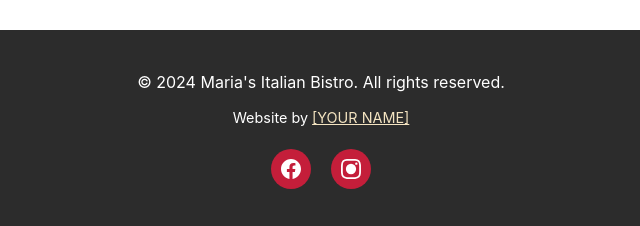
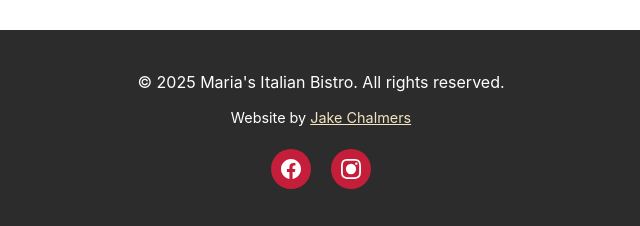
Before and after one commit to JakobCoding/portfolio-website, a plain HTML site: page marias-italian-bistro.html in a window 1280 px wide. Shown: the part 4467-4693 px from the top of the page, 319-959 px from the left. Drawn offline with Linux system fonts and the light colour scheme.

Commit message:
Updated HTML

```diff
--- a/marias-italian-bistro.html
+++ b/marias-italian-bistro.html
@@ -976,8 +976,8 @@
          ============================================ -->
     <footer>
         <div class="container">
-            <p>&copy; 2024 Maria's Italian Bistro. All rights reserved.</p>
-            <p style="margin-top: 10px; font-size: 0.9rem;">Website by <a href="[YOUR_PORTFOLIO_URL]" style="color: var(--accent-color);">[YOUR NAME]</a></p>
+            <p>&copy; 2025 Maria's Italian Bistro. All rights reserved.</p>
+            <p style="margin-top: 10px; font-size: 0.9rem;">Website by <a href="[YOUR_PORTFOLIO_URL]" style="color: var(--accent-color);">Jake Chalmers</a></p>
 
             <div class="social-links">
                 <a href="#" aria-label="Facebook">
```
